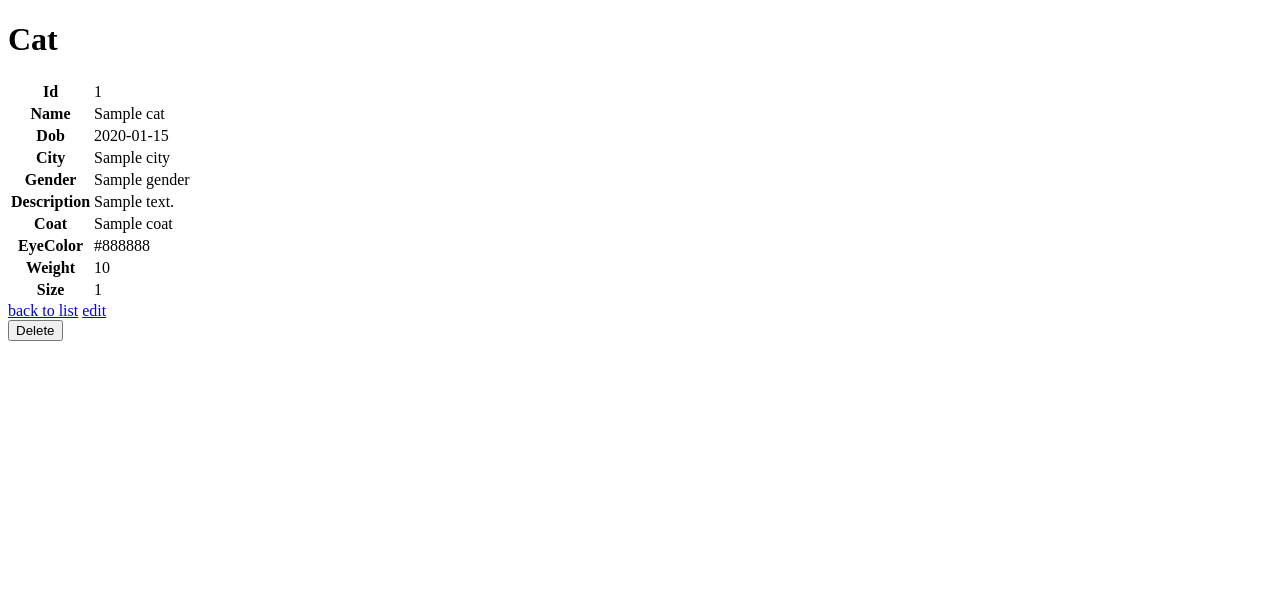
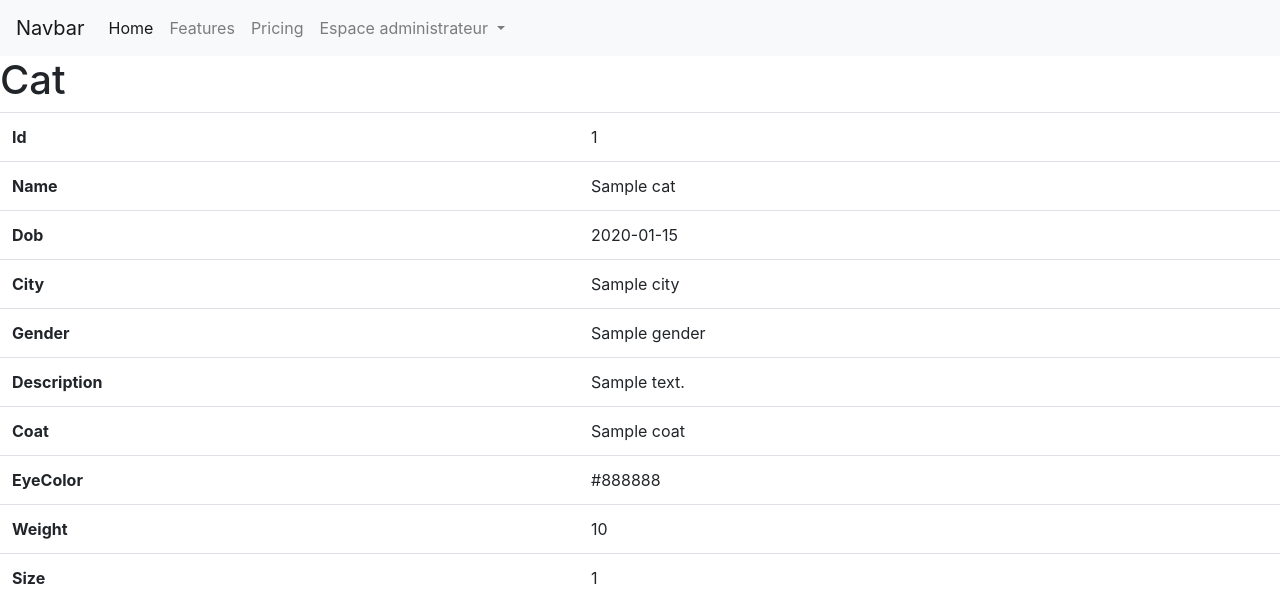
Before and after one commit to VicSpl/Projet-de-certification, a Symfony app: template templates/admin_cat/show.html.twig in a window 1280 px wide. Shown: the top 601 px of the page. Run offline with Twig, Linux system fonts and the light colour scheme; the template is opened without the code that fills it: most values are stand-ins (such as "Sample title", 1, 10 or a date in 2020); some libraries are stand-ins or nearby versions.

Commit message:
- Mettre une navbar dans fichier nabar.html.twig - remplacement de Dropdown par Espace utilisateur - Ecrire le nom des pages dans la navbar - Faire le lien des pages dans la navbar qu'on à intégré

```diff
--- a/templates/base.html.twig
+++ b/templates/base.html.twig
@@ -2,18 +2,26 @@
 <html>
 	<head>
 		<meta charset="UTF-8">
-        <title>{% block title %}Welcome!{% endblock %}</title>
+		<title>
+			{% block title %}Welcome!
+			{% endblock %}
+		</title>
 		{# Run `composer require symfony/webpack-encore-bundle`
 		           and uncomment the following Encore helpers to start using Symfony UX #}
+		<link rel="stylesheet" href="https://cdn.jsdelivr.net/npm/bootstrap@4.6.0/dist/css/bootstrap.min.css" integrity="sha384-B0vP5xmATw1+K9KRQjQERJvTumQW0nPEzvF6L/Z6nronJ3oUOFUFpCjEUQouq2+l" crossorigin="anonymous">
 		{% block stylesheets %}
 			{#{{ encore_entry_link_tags('app') }}#}
 		{% endblock %}
 
+        <script src="https://code.jquery.com/jquery-3.5.1.slim.min.js" integrity="sha384-DfXdz2htPH0lsSSs5nCTpuj/zy4C+OGpamoFVy38MVBnE+IbbVYUew+OrCXaRkfj" crossorigin="anonymous"></script>
+
+        <script src="https://cdn.jsdelivr.net/npm/bootstrap@4.6.0/dist/js/bootstrap.bundle.min.js" integrity="sha384-Piv4xVNRyMGpqkS2by6br4gNJ7DXjqk09RmUpJ8jgGtD7zP9yug3goQfGII0yAns" crossorigin="anonymous"></script>
 		{% block javascripts %}
 			{#{{ encore_entry_script_tags('app') }}#}
 		{% endblock %}
 	</head>
 	<body>
+    {% include('nav-bar/navbar.html.twig') %}
 		{% block body %}{% endblock %}
 	</body>
 </html>
--- /dev/null
+++ b/templates/nav-bar/navbar.html.twig
@@ -0,0 +1,36 @@
+<nav class="navbar navbar-expand-lg navbar-light bg-light">
+	<a class="navbar-brand" href="#">Navbar</a>
+	<button class="navbar-toggler" type="button" data-toggle="collapse" data-target="#navbarNavDropdown" aria-controls="navbarNavDropdown" aria-expanded="false" aria-label="Toggle navigation">
+		<span class="navbar-toggler-icon"></span>
+	</button>
+	<div class="collapse navbar-collapse" id="navbarNavDropdown">
+		<ul class="navbar-nav">
+			<li class="nav-item active">
+				<a class="nav-link" href="#">Home
+					<span class="sr-only">(current)</span>
+				</a>
+			</li>
+			<li class="nav-item">
+				<a class="nav-link" href="#">Features</a>
+			</li>
+			<li class="nav-item">
+				<a class="nav-link" href="#">Pricing</a>
+			</li>
+			<li class="nav-item dropdown">
+				<a class="nav-link dropdown-toggle" href="#" id="navbarDropdownMenuLink" role="button" data-toggle="dropdown" aria-haspopup="true" aria-expanded="false">
+					Espace administrateur
+				</a>
+				<div class="dropdown-menu" aria-labelledby="navbarDropdownMenuLink">
+					<a class="dropdown-item" href="" {{ path ('admin_user_index')}}>Gestion des utilisateurs</a>
+					<a class="dropdown-item" href="" {{ path ('admin_cat_index')}}>Gestion des chats
+					</a>
+					<a class="dropdown-item" href="" {{ path ('admin_review_index')}}>Gestion des reviews
+					</a>
+					<a class="dropdown-item" href="" {{ path ('admin_document_index')}}>Gestion des documents
+					</a>
+					<a class="dropdown-item" href="" {{ path ('admin_message_index')}}>Gestion des messages</a>
+				</div>
+			</li>
+		</ul>
+	</div>
+</nav>
```
Lines whose indentation alone changed are shown as unchanged.
